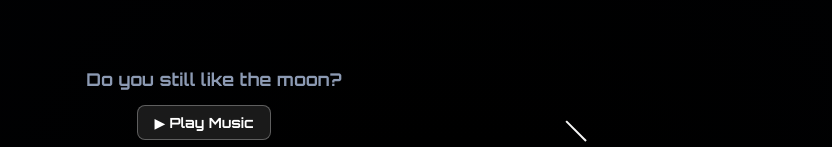
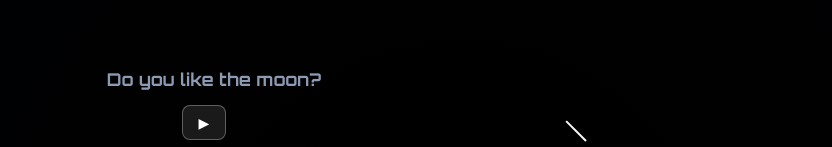
Before and after one commit to 0oJLo0/Hellooow.github.io, a plain HTML site: page index.html in a window 1280 px wide. Shown: the part 650-797 px from the top of the page, without its empty margins (436-1268 px from the left). Drawn offline with Linux system fonts and the light colour scheme.

Commit message:
index.html

```diff
--- a/index.html
+++ b/index.html
@@ -69,9 +69,9 @@
   <div class="container">
     <canvas id="universe"></canvas>
     <canvas id="canvas"></canvas>
-    <div id="footerContent"> Do you still like the moon?</div></div>
+    <div id="footerContent"> Do you like the moon?</div></div>
     <div id="musicControls">
-      <button id="musicBtn">▶ Play Music</button>
+      <button id="musicBtn">▶</button>
       <audio id="bgMusic" loop>
         <!-- Replace the src with your own music file (mp3/ogg) -->
         <source src="/Clair de Lune (Studio Version).mp3" type="audio/mpeg">
```
